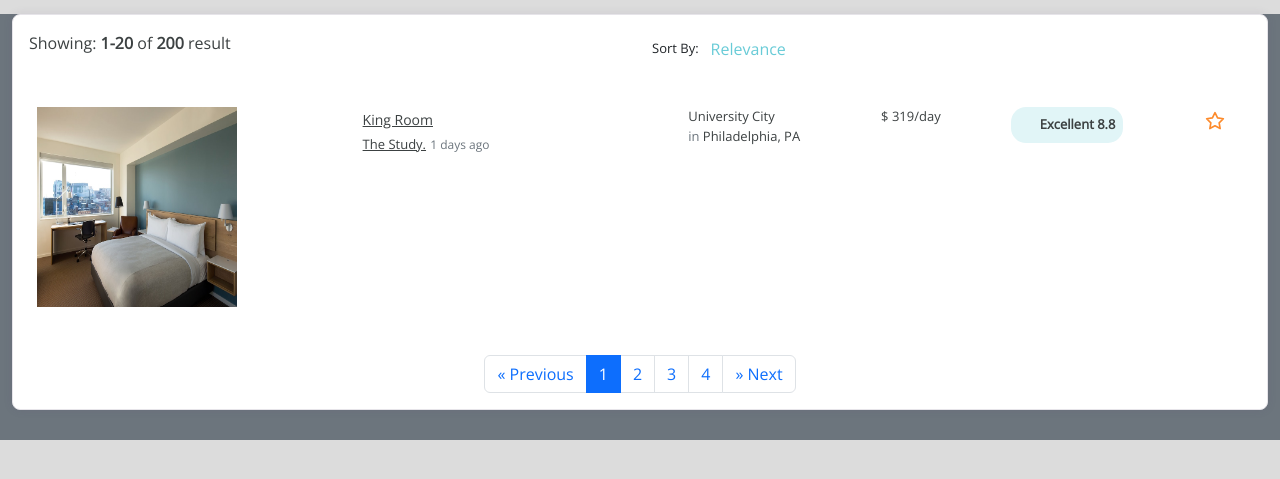
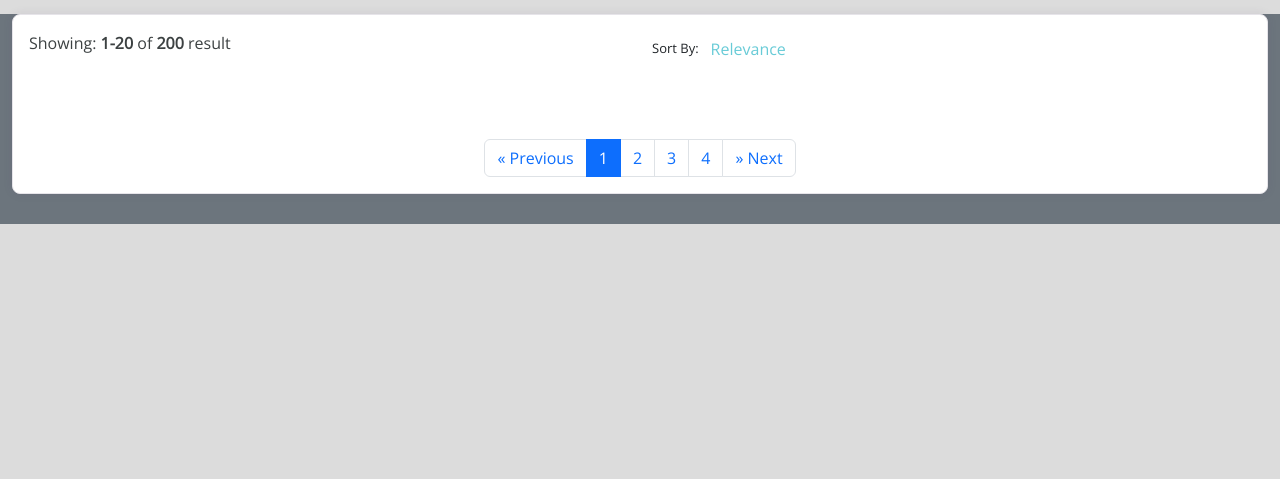
Before and after one commit to BenWeiTang/BookingDrexel, a Flask app: template templates/search.html in a window 1280 px wide. Shown: the part 56-535 px from the top of the page. Run offline with Flask 2, Linux system fonts and the light colour scheme; the template is opened without the code that fills it, so the values that code supplies are empty; some libraries are stand-ins or nearby versions.

Commit message:
Removed placeholder tr

```diff
--- a/templates/search.html
+++ b/templates/search.html
@@ -71,56 +71,6 @@
                                       <div class="table-responsive">
                                           <table class="table widget-26">
                                               <tbody id="search-result-tbody">
-<!-- start of tr -->
-                                                  <tr>
-                                                      <td>
-                                                          <div class="widget-26-job-emp-img">
-                                                              <img src="{{ url_for('static', filename='/img/the_study.jpg') }}" alt=""/>
-                                                          </div>
-                                                      </td>
-                                                      <td>
-                                                          <div class="widget-26-job-title">
-                                                              <a href="#">King Room</a>
-                                                              <p class="m-0"><a href="#" class="employer-name">The Study.</a> <span class="text-muted time">1 days ago</span></p>
-                                                          </div>
-                                                      </td>
-                                                      <td>
-                                                          <div class="widget-26-job-info">
-                                                              <p class="type m-0">University City</p>
-                                                              <p class="text-muted m-0">in <span class="location">Philadelphia, PA</span></p>
-                                                          </div>
-                                                      </td>
-                                                      <td>
-                                                          <div class="widget-26-job-salary">$ 319/day</div>
-                                                      </td>
-                                                      <td>
-                                                          <div class="widget-26-job-category bg-soft-base">
-                                                              <i class="indicator bg-base"></i>
-                                                              <span>Excellent 8.8</span>
-                                                          </div>
-                                                      </td>
-                                                      <td>
-                                                          <div class="widget-26-job-starred">
-                                                              <a href="#">
-                                                                  <svg
-                                                                      xmlns="http://www.w3.org/2000/svg"
-                                                                      width="24"
-                                                                      height="24"
-                                                                      viewBox="0 0 24 24"
-                                                                      fill="none"
-                                                                      stroke="currentColor"
-                                                                      stroke-width="2"
-                                                                      stroke-linecap="round"
-                                                                      stroke-linejoin="round"
-                                                                      class="feather feather-star"
-                                                                  >
-                                                                      <polygon points="12 2 15.09 8.26 22 9.27 17 14.14 18.18 21.02 12 17.77 5.82 21.02 7 14.14 2 9.27 8.91 8.26 12 2"></polygon>
-                                                                  </svg>
-                                                              </a>
-                                                          </div>
-                                                      </td>
-                                                  </tr>
-<!-- end of tr -->
                                               </tbody>
                                           </table>
                                       </div>
```
